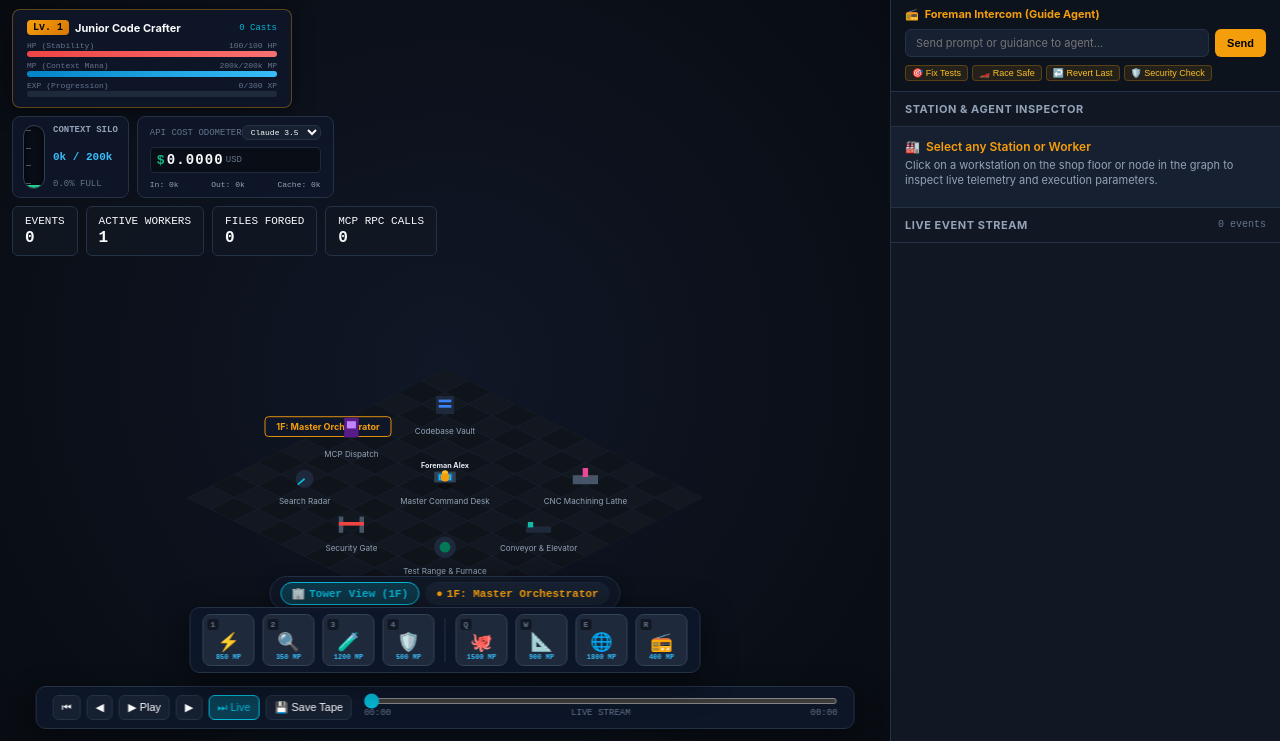
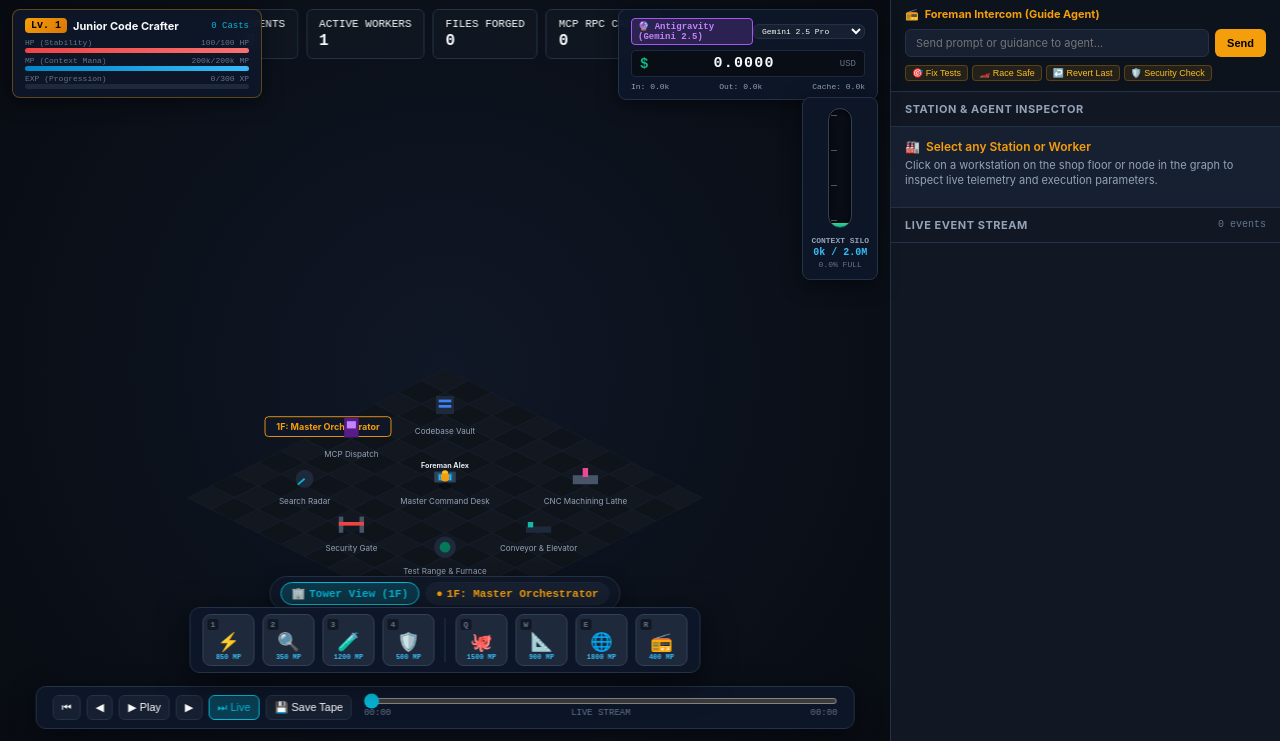
Before and after one commit to igenexxx/copilot-visualizer, a website built with Vite: page web/index.html in a window 1280 px wide. Shown: the part 59-800 px from the top of the page. Built offline with nearby package versions, Linux system fonts and the light colour scheme; no server answers; files whose address does not match are found by name.

Commit message:
feat: distribute HUD layout across screen and implement accurate agent-specific tokenomics (Antigravity 2M, Claude 200k, Copilot 128k)

```diff
--- a/web/src/main.ts
+++ b/web/src/main.ts
@@ -106,8 +106,8 @@ class App {
             </div>
           </div>
 
-          <div class="hud-overlay">
-            <!-- RPG Character Card -->
+          <!-- Top-Left: RPG Character Card -->
+          <div class="hud-top-left">
             <div class="rpg-card">
               <div class="rpg-header">
                 <div class="rpg-name-badge">
@@ -144,7 +144,7 @@ class App {
                 <div class="rpg-bar-wrapper">
                   <div class="rpg-bar-label">
                     <span>EXP (Progression)</span>
-                    <span id="rpg-xp-val">0/300 XP</span>
+                    <span id="rpg-xp-val">0/350 XP</span>
                   </div>
                   <div class="rpg-progress-track">
                     <div id="rpg-xp-fill" class="rpg-fill-xp" style="width: 0%;"></div>
@@ -152,51 +152,10 @@ class App {
                 </div>
               </div>
             </div>
-
-            <!-- Tokenomics & Cost HUD -->
-            <div class="tokenomics-container">
-              <!-- Analog Context Window Silo Gauge -->
-              <div class="silo-card" title="Analog Context Window Depth Silo">
-                <div class="silo-tank-wrapper">
-                  <div id="silo-fill" class="silo-plasma-fill" style="height: 5%;"></div>
-                  <div class="silo-ticks">
-                    <div class="silo-tick-line"></div>
-                    <div class="silo-tick-line"></div>
-                    <div class="silo-tick-line"></div>
-                    <div class="silo-tick-line"></div>
-                  </div>
-                </div>
-                <div class="silo-info">
-                  <span class="silo-title">CONTEXT SILO</span>
-                  <span id="silo-depth" class="silo-depth-val">0k / 200k</span>
-                  <span id="silo-percent" class="silo-pct">0.0% FULL</span>
-                </div>
           </div>
 
-              <!-- Mechanical USD Cost Odometer -->
-              <div class="odometer-card" title="Real-time LLM API Cost Odometer">
-                <div class="odometer-title-row">
-                  <span>API COST ODOMETER</span>
-                  <select id="pricing-model-select" class="speed-select" style="padding: 1px 4px; font-size: 8px;">
-                    <option value="claude35">Claude 3.5</option>
-                    <option value="gpt4o">GPT-4o</option>
-                    <option value="gemini15">Gemini 1.5</option>
-                  </select>
-                </div>
-                <div class="odometer-counter">
-                  <span class="odometer-currency">$</span>
-                  <span id="odometer-val" class="odometer-val">0.0000</span>
-                  <span style="font-size: 9px; color: var(--text-muted); font-family: monospace;">USD</span>
-                </div>
-                <div class="odometer-breakdown">
-                  <span id="odometer-in">In: 0k</span>
-                  <span id="odometer-out">Out: 0k</span>
-                  <span id="odometer-cache">Cache: 0k</span>
-                </div>
-              </div>
-            </div>
-
-            <div class="hud-row">
+          <!-- Top-Center: Metrics Summary Bar -->
+          <div class="hud-top-center">
             <div class="hud-card">
               <span>EVENTS</span>
               <span id="hud-events" class="hud-val">0</span>
@@ -213,6 +172,47 @@ class App {
               <span>MCP RPC CALLS</span>
               <span id="hud-mcp" class="hud-val">0</span>
             </div>
+          </div>
+
+          <!-- Top-Right: Mechanical USD Cost Odometer -->
+          <div class="hud-top-right">
+            <div class="odometer-card" title="Real-time LLM API Cost Odometer based on active agent telemetry">
+              <div class="odometer-title-row">
+                <span id="odometer-agent-badge" class="odometer-model-badge">🔮 Antigravity (Gemini 2.5)</span>
+                <select id="pricing-model-select" class="speed-select" style="padding: 1px 4px; font-size: 8px;">
+                  <option value="antigravity" selected>Gemini 2.5 Pro</option>
+                  <option value="claude_code">Claude 3.7 Sonnet</option>
+                  <option value="copilot_cli">GPT-4o (Copilot)</option>
+                </select>
+              </div>
+              <div class="odometer-counter">
+                <span class="odometer-currency">$</span>
+                <span id="odometer-val" class="odometer-val">0.0000</span>
+                <span style="font-size: 9px; color: var(--text-muted); font-family: monospace;">USD</span>
+              </div>
+              <div class="odometer-breakdown">
+                <span id="odometer-in">In: 0.0k</span>
+                <span id="odometer-out">Out: 0.0k</span>
+                <span id="odometer-cache">Cache: 0.0k</span>
+              </div>
+            </div>
+          </div>
+
+          <!-- Right Viewport Dock: Vertical Analog Context Window Silo Gauge -->
+          <div class="silo-dock" title="Analog Context Window Depth Silo (Scale 0 to Max Model Limit)">
+            <div class="silo-tank-wrapper">
+              <div id="silo-fill" class="silo-plasma-fill" style="height: 3%;"></div>
+              <div class="silo-ticks">
+                <div class="silo-tick-line"></div>
+                <div class="silo-tick-line"></div>
+                <div class="silo-tick-line"></div>
+                <div class="silo-tick-line"></div>
+              </div>
+            </div>
+            <div class="silo-info">
+              <span class="silo-title">CONTEXT SILO</span>
+              <span id="silo-depth" class="silo-depth-val">0k / 2.0M</span>
+              <span id="silo-percent" class="silo-pct">0.0% FULL</span>
             </div>
           </div>
 
@@ -740,6 +740,7 @@ class App {
     if (sessions && sessions.length > 0) {
       const active = sessions[0];
       this.activeSessionId = active.id;
+      this.tokenomics.setSource(active.source);
       const sessEl = document.getElementById('session-text');
       if (sessEl) {
         sessEl.textContent = `${active.source.toUpperCase()}: ${active.id.slice(0, 10)}`;
@@ -939,21 +940,34 @@ class App {
     }
 
     this.tokenomics.onUpdate = (state) => {
+      // 0. Update Model Badge & Selector
+      const badgeEl = document.getElementById('odometer-agent-badge');
+      if (badgeEl) {
+        badgeEl.textContent = state.currentModel.agentLabel;
+        badgeEl.style.borderColor = state.currentModel.badgeColor;
+        badgeEl.style.color = state.currentModel.badgeColor;
+      }
+      if (select && select.value !== state.currentModel.id) {
+        select.value = state.currentModel.id;
+      }
+
       // 1. Update Silo Tank Fill & Depth
       const fillEl = document.getElementById('silo-fill');
       const depthEl = document.getElementById('silo-depth');
       const pctEl = document.getElementById('silo-percent');
 
       if (fillEl) {
-        fillEl.style.height = `${Math.max(4, Math.min(100, state.contextPercent))}%`;
+        fillEl.style.height = `${Math.max(3, Math.min(100, state.contextPercent))}%`;
         fillEl.classList.toggle('warn', state.contextPercent >= 60 && state.contextPercent < 80);
         fillEl.classList.toggle('danger', state.contextPercent >= 80);
       }
 
       if (depthEl) {
         const currK = (state.contextTokens / 1000).toFixed(1);
-        const maxK = (state.maxContextTokens / 1000).toFixed(0);
-        depthEl.textContent = `${currK}k / ${maxK}k`;
+        const maxK = state.maxContextTokens >= 1_000_000
+          ? `${(state.maxContextTokens / 1_000_000).toFixed(1)}M`
+          : `${(state.maxContextTokens / 1000).toFixed(0)}k`;
+        depthEl.textContent = `${currK}k / ${maxK}`;
       }
 
       if (pctEl) {
--- a/web/src/style.css
+++ b/web/src/style.css
@@ -256,35 +256,46 @@ canvas {
   display: block;
 }
 
-.hud-overlay {
+/* Distributed HUD System */
+.hud-top-left {
   position: absolute;
   top: 12px;
   left: 12px;
-  display: flex;
-  flex-direction: column;
-  gap: 8px;
-  pointer-events: none;
-  z-index: 10;
+  z-index: 12;
+  pointer-events: auto;
 }
 
-.hud-row {
+.hud-top-center {
+  position: absolute;
+  top: 12px;
+  left: 50%;
+  transform: translateX(-50%);
   display: flex;
   gap: 8px;
+  z-index: 10;
+  pointer-events: none;
+}
+
+.hud-top-right {
+  position: absolute;
+  top: 12px;
+  right: 12px;
+  z-index: 12;
+  pointer-events: auto;
 }
 
 /* RPG Character Card */
 .rpg-card {
-  background: rgba(15, 23, 42, 0.9);
+  background: rgba(15, 23, 42, 0.92);
   backdrop-filter: blur(12px);
   border: 1px solid rgba(245, 158, 11, 0.35);
   border-radius: 8px;
-  padding: 10px 14px;
+  padding: 8px 12px;
   display: flex;
   flex-direction: column;
-  gap: 6px;
-  width: 280px;
+  gap: 5px;
+  width: 250px;
   box-shadow: 0 4px 20px rgba(0, 0, 0, 0.5);
-  pointer-events: auto;
 }
 
 .rpg-header {
@@ -324,7 +335,7 @@ canvas {
 .rpg-bar-group {
   display: flex;
   flex-direction: column;
-  gap: 4px;
+  gap: 3px;
 }
 
 .rpg-bar-wrapper {
@@ -342,7 +353,7 @@ canvas {
 }
 
 .rpg-progress-track {
-  height: 6px;
+  height: 5px;
   background: #1e293b;
   border-radius: 3px;
   overflow: hidden;
@@ -365,6 +376,165 @@ canvas {
   height: 100%;
   background: linear-gradient(90deg, #f59e0b, #fbbf24);
   transition: width 0.3s ease;
+}
+
+/* Mechanical USD Cost Odometer (Top-Right Dock) */
+.odometer-card {
+  background: rgba(15, 23, 42, 0.92);
+  backdrop-filter: blur(12px);
+  border: 1px solid var(--border-color);
+  border-radius: 8px;
+  padding: 8px 12px;
+  display: flex;
+  flex-direction: column;
+  gap: 5px;
+  width: 260px;
+  box-shadow: 0 4px 20px rgba(0, 0, 0, 0.5);
+}
+
+.odometer-title-row {
+  display: flex;
+  justify-content: space-between;
+  align-items: center;
+  font-size: 9px;
+  font-family: var(--font-mono);
+}
+
+.odometer-model-badge {
+  background: rgba(168, 85, 247, 0.2);
+  border: 1px solid #a855f7;
+  color: #c084fc;
+  font-size: 9px;
+  font-weight: 700;
+  padding: 2px 6px;
+  border-radius: 4px;
+}
+
+.odometer-counter {
+  display: flex;
+  align-items: center;
+  justify-content: space-between;
+  background: #090d16;
+  border: 1px solid #1e293b;
+  border-radius: 4px;
+  padding: 4px 8px;
+}
+
+.odometer-currency {
+  color: var(--accent-emerald);
+  font-weight: 800;
+  font-size: 14px;
+  font-family: var(--font-mono);
+}
+
+.odometer-val {
+  color: #f8fafc;
+  font-weight: 800;
+  font-size: 15px;
+  font-family: var(--font-mono);
+  letter-spacing: 0.08em;
+}
+
+.odometer-breakdown {
+  display: flex;
+  justify-content: space-between;
+  font-size: 8px;
+  font-family: var(--font-mono);
+  color: var(--text-secondary);
+}
+
+/* Vertical Context Silo Gauge Dock (Right Edge) */
+.silo-dock {
+  position: absolute;
+  top: 100px;
+  right: 12px;
+  background: rgba(15, 23, 42, 0.92);
+  backdrop-filter: blur(12px);
+  border: 1px solid var(--border-color);
+  border-radius: 8px;
+  padding: 10px 8px;
+  display: flex;
+  flex-direction: column;
+  align-items: center;
+  gap: 8px;
+  z-index: 12;
+  box-shadow: 0 4px 20px rgba(0, 0, 0, 0.5);
+  pointer-events: auto;
+}
+
+.silo-tank-wrapper {
+  position: relative;
+  width: 24px;
+  height: 120px;
+  background: #090d16;
+  border: 1.5px solid #334155;
+  border-radius: 12px;
+  overflow: hidden;
+  box-shadow: inset 0 0 8px rgba(0, 0, 0, 0.8);
+}
+
+.silo-plasma-fill {
+  position: absolute;
+  bottom: 0;
+  left: 0;
+  right: 0;
+  background: linear-gradient(0deg, #10b981, #34d399);
+  border-radius: 0 0 10px 10px;
+  transition: height 0.4s cubic-bezier(0.4, 0, 0.2, 1), background 0.3s ease;
+}
+
+.silo-plasma-fill.warn {
+  background: linear-gradient(0deg, #f59e0b, #fbbf24);
+}
+
+.silo-plasma-fill.danger {
+  background: linear-gradient(0deg, #ef4444, #f87171);
+  box-shadow: 0 0 12px rgba(239, 68, 68, 0.7);
+  animation: pulse-danger 1s infinite alternate;
+}
+
+.silo-ticks {
+  position: absolute;
+  inset: 0;
+  display: flex;
+  flex-direction: column;
+  justify-content: space-between;
+  padding: 6px 2px;
+  pointer-events: none;
+}
+
+.silo-tick-line {
+  height: 1px;
+  width: 6px;
+  background: rgba(255, 255, 255, 0.3);
+}
+
+.silo-info {
+  display: flex;
+  flex-direction: column;
+  align-items: center;
+  gap: 2px;
+  text-align: center;
+}
+
+.silo-title {
+  font-size: 8px;
+  font-weight: 800;
+  color: var(--text-secondary);
+  font-family: var(--font-mono);
+}
+
+.silo-depth-val {
+  font-size: 10px;
+  font-weight: 800;
+  color: #38bdf8;
+  font-family: var(--font-mono);
+}
+
+.silo-pct {
+  font-size: 8px;
+  font-family: var(--font-mono);
+  color: var(--text-muted);
 }
 
 /* RPG Hotbar (Action Spells & MCP) */
@@ -449,162 +619,6 @@ canvas {
   margin: 4px 2px;
 }
 
-/* Context Silo Tank & Mechanical Odometer HUD */
-.tokenomics-container {
-  display: flex;
-  gap: 8px;
-  align-items: stretch;
-}
-
-/* Mechanical USD Cost Odometer */
-.odometer-card {
-  background: rgba(15, 23, 42, 0.9);
-  backdrop-filter: blur(12px);
-  border: 1px solid var(--border-color);
-  border-radius: 8px;
-  padding: 8px 12px;
-  display: flex;
-  flex-direction: column;
-  justify-content: space-between;
-  gap: 4px;
-  min-width: 170px;
-  pointer-events: auto;
-}
-
-.odometer-title-row {
-  display: flex;
-  justify-content: space-between;
-  align-items: center;
-  font-size: 9px;
-  font-family: var(--font-mono);
-  color: var(--text-muted);
-}
-
-.odometer-counter {
-  display: flex;
-  align-items: center;
-  gap: 2px;
-  background: #090d16;
-  border: 1px solid #1e293b;
-  border-radius: 4px;
-  padding: 4px 6px;
-}
-
-.odometer-currency {
-  color: var(--accent-emerald);
-  font-weight: 800;
-  font-size: 13px;
-  font-family: var(--font-mono);
-}
-
-.odometer-val {
-  color: #f8fafc;
-  font-weight: 800;
-  font-size: 14px;
-  font-family: var(--font-mono);
-  letter-spacing: 0.08em;
-}
-
-.odometer-breakdown {
-  display: flex;
-  justify-content: space-between;
-  font-size: 8px;
-  font-family: var(--font-mono);
-  color: var(--text-secondary);
-}
-
-/* Analog Context Window Silo Gauge */
-.silo-card {
-  background: rgba(15, 23, 42, 0.9);
-  backdrop-filter: blur(12px);
-  border: 1px solid var(--border-color);
-  border-radius: 8px;
-  padding: 8px 10px;
-  display: flex;
-  gap: 8px;
-  align-items: center;
-  pointer-events: auto;
-}
-
-.silo-tank-wrapper {
-  position: relative;
-  width: 22px;
-  height: 64px;
-  background: #090d16;
-  border: 1.5px solid #334155;
-  border-radius: 12px;
-  overflow: hidden;
-  box-shadow: inset 0 0 6px rgba(0, 0, 0, 0.8);
-}
-
-.silo-plasma-fill {
-  position: absolute;
-  bottom: 0;
-  left: 0;
-  right: 0;
-  background: linear-gradient(0deg, #10b981, #34d399);
-  border-radius: 0 0 10px 10px;
-  transition: height 0.4s cubic-bezier(0.4, 0, 0.2, 1), background 0.3s ease;
-}
-
-.silo-plasma-fill.warn {
-  background: linear-gradient(0deg, #f59e0b, #fbbf24);
-}
-
-.silo-plasma-fill.danger {
-  background: linear-gradient(0deg, #ef4444, #f87171);
-  box-shadow: 0 0 10px rgba(239, 68, 68, 0.6);
-  animation: pulse-danger 1s infinite alternate;
-}
-
-@keyframes pulse-danger {
-  0% { opacity: 0.8; }
-  100% { opacity: 1; }
-}
-
-.silo-ticks {
-  position: absolute;
-  inset: 0;
-  display: flex;
-  flex-direction: column;
-  justify-content: space-between;
-  padding: 4px 2px;
-  pointer-events: none;
-}
-
-.silo-tick-line {
-  height: 1px;
-  width: 5px;
-  background: rgba(255, 255, 255, 0.3);
-}
-
-.silo-info {
-  display: flex;
-  flex-direction: column;
-  justify-content: space-between;
-  height: 100%;
-  gap: 2px;
-}
-
-.silo-title {
-  font-size: 9px;
-  font-weight: 700;
-  color: var(--text-secondary);
-  font-family: var(--font-mono);
-}
-
-.silo-depth-val {
-  font-size: 11px;
-  font-weight: 800;
-  color: #38bdf8;
-  font-family: var(--font-mono);
-}
-
-.silo-pct {
-  font-size: 9px;
-  font-family: var(--font-mono);
-  color: var(--text-muted);
-}
 
 /* Level Up Celebration Modal */
 .levelup-overlay {
--- a/web/src/tokenomics/tracker.ts
+++ b/web/src/tokenomics/tracker.ts
@@ -2,37 +2,60 @@ import type { VisualizerEvent } from '../types';
 
 export interface ModelPricing {
   id: string;
+  source: 'antigravity' | 'claude_code' | 'copilot_cli' | 'generic';
   name: string;
+  agentLabel: string;
   maxContext: number;
   inputPerMillion: number;
   outputPerMillion: number;
   cachePerMillion: number;
+  badgeColor: string;
 }
 
 export const PRICING_MODELS: Record<string, ModelPricing> = {
-  claude35: {
-    id: 'claude35',
-    name: 'Claude 3.5 Sonnet',
+  antigravity: {
+    id: 'antigravity',
+    source: 'antigravity',
+    name: 'Gemini 2.5 Pro (Antigravity)',
+    agentLabel: '🔮 Google Antigravity Agent',
+    maxContext: 2000000,
+    inputPerMillion: 1.25,
+    outputPerMillion: 5.0,
+    cachePerMillion: 0.31,
+    badgeColor: '#a855f7',
+  },
+  claude_code: {
+    id: 'claude_code',
+    source: 'claude_code',
+    name: 'Claude 3.7 Sonnet (Claude Code)',
+    agentLabel: '🤖 Anthropic Claude Code',
     maxContext: 200000,
     inputPerMillion: 3.0,
     outputPerMillion: 15.0,
     cachePerMillion: 0.3,
+    badgeColor: '#f97316',
   },
-  gpt4o: {
-    id: 'gpt4o',
-    name: 'GPT-4o (Omni)',
+  copilot_cli: {
+    id: 'copilot_cli',
+    source: 'copilot_cli',
+    name: 'GPT-4o (GitHub Copilot)',
+    agentLabel: '🐙 GitHub Copilot CLI',
     maxContext: 128000,
     inputPerMillion: 2.5,
     outputPerMillion: 10.0,
     cachePerMillion: 1.25,
+    badgeColor: '#06b6d4',
   },
-  gemini15: {
-    id: 'gemini15',
-    name: 'Gemini 1.5 Pro',
-    maxContext: 1000000,
-    inputPerMillion: 1.25,
-    outputPerMillion: 5.0,
+  generic: {
+    id: 'generic',
+    source: 'generic',
+    name: 'Claude 3.5 Sonnet',
+    agentLabel: '⚡ AI Coding Agent',
+    maxContext: 200000,
+    inputPerMillion: 3.0,
+    outputPerMillion: 15.0,
     cachePerMillion: 0.3,
+    badgeColor: '#3b82f6',
   },
 };
 
@@ -45,52 +68,100 @@ export interface TokenomicsState {
   outputTokens: number;
   cachedTokens: number;
   totalCostUSD: number;
+  agentSource: string;
 }
 
 export class TokenomicsTracker {
-  public model: ModelPricing = PRICING_MODELS.claude35;
+  public model: ModelPricing = PRICING_MODELS.antigravity;
 
   public contextTokens = 0;
   public inputTokens = 0;
   public outputTokens = 0;
   public cachedTokens = 0;
   public totalCostUSD = 0.0;
+  public activeSource = 'antigravity';
 
   public onUpdate?: (state: TokenomicsState) => void;
+
+  public setSource(source: string): void {
+    const normalized = source.toLowerCase();
+    let selected: ModelPricing = PRICING_MODELS.generic;
+
+    if (normalized.includes('antigravity') || normalized.includes('gemini')) {
+      selected = PRICING_MODELS.antigravity;
+    } else if (normalized.includes('claude')) {
+      selected = PRICING_MODELS.claude_code;
+    } else if (normalized.includes('copilot')) {
+      selected = PRICING_MODELS.copilot_cli;
+    }
+
+    this.activeSource = selected.source;
+    this.model = selected;
+    this.recompute();
+  }
 
   public setModel(modelId: string): void {
     if (PRICING_MODELS[modelId]) {
       this.model = PRICING_MODELS[modelId];
+      this.activeSource = this.model.source;
       this.recompute();
     }
   }
 
+  /**
+   * Calculates accurate token consumption based on actual event payload character lengths.
+   * Standard LLM heuristic: ~3.8 characters per token.
+   */
   public handleEvent(evt: VisualizerEvent): void {
-    // Estimate token consumption based on payload or event type
+    // Auto-detect agent source from event sessionId or payload
+    if (evt.sessionId) {
+      const lower = evt.sessionId.toLowerCase();
+      if (lower.includes('antigravity') || lower.includes('gemini') || evt.agentRole === 'foreman') {
+        if (this.activeSource !== 'antigravity' && !lower.includes('claude') && !lower.includes('copilot')) {
+          this.setSource('antigravity');
+        }
+      } else if (lower.includes('claude')) {
+        this.setSource('claude_code');
+      } else if (lower.includes('copilot')) {
+        this.setSource('copilot_cli');
+      }
+    }
+
+    let payloadChars = 0;
+    if (evt.payload) {
+      payloadChars = JSON.stringify(evt.payload).length;
+    }
+    const titleChars = (evt.title || '').length;
+    const summaryChars = (evt.summary || '').length;
+    const totalChars = payloadChars + titleChars + summaryChars;
+
+    // Accurate token conversion (~3.8 chars/token)
     let inTokens = 0;
     let outTokens = 0;
     let cacheTokens = 0;
 
     if (evt.type === 'tool.call' || evt.type === 'file.read' || evt.type === 'mcp.call') {
-      inTokens = 650 + Math.floor(Math.random() * 400);
-      outTokens = 120 + Math.floor(Math.random() * 80);
-      cacheTokens = 300;
+      inTokens = Math.max(180, Math.round(totalChars / 3.8));
+      outTokens = 85;
+      cacheTokens = Math.round(inTokens * 0.4);
     } else if (evt.type === 'file.write' || evt.type === 'command.run') {
-      inTokens = 1200 + Math.floor(Math.random() * 800);
-      outTokens = 450 + Math.floor(Math.random() * 300);
+      inTokens = Math.max(350, Math.round(totalChars / 3.8));
+      outTokens = Math.max(120, Math.round(payloadChars / 4.0));
+      cacheTokens = Math.round(inTokens * 0.3);
     } else if (evt.type === 'agent.think') {
-      inTokens = 800;
-      outTokens = 350;
+      inTokens = 450;
+      outTokens = Math.max(90, Math.round(totalChars / 3.8));
+      cacheTokens = 200;
     } else {
-      inTokens = 250;
-      outTokens = 80;
+      inTokens = Math.max(100, Math.round(totalChars / 4.0));
+      outTokens = 40;
     }
 
     this.inputTokens += inTokens;
     this.outputTokens += outTokens;
     this.cachedTokens += cacheTokens;
 
-    // Context depth increases with conversation history
+    // Context depth builds as conversation history grows
     this.contextTokens = Math.min(this.model.maxContext, this.contextTokens + inTokens + outTokens);
 
     this.recompute();
@@ -117,6 +188,7 @@ export class TokenomicsTracker {
       outputTokens: this.outputTokens,
       cachedTokens: this.cachedTokens,
       totalCostUSD: this.totalCostUSD,
+      agentSource: this.activeSource,
     };
   }
 }
```
Also changed, not shown: 2 other files. Lines whose indentation alone changed are shown as unchanged.
